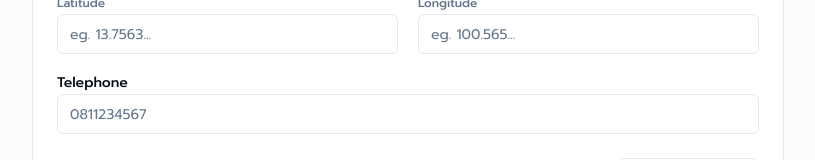
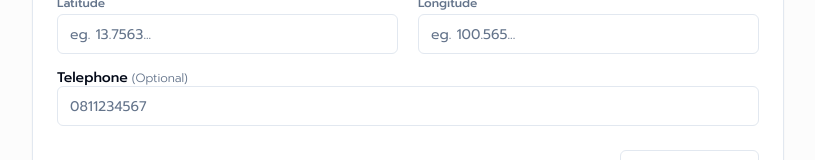
Before and after one commit to DAF-Bridge/Talent-Atmos-Admin, a Next.js app: page /en/org-register in a window 1280 px wide. Shown: the part 1386-1546 px from the top of the page, without its empty margins (232-1047 px from the left). Built offline with nearby package versions, Linux system fonts and the light colour scheme; no server answers.

Commit message:
update: make tel. optional

```diff
--- a/src/app/[locale]/(auth)/org-register/page.tsx
+++ b/src/app/[locale]/(auth)/org-register/page.tsx
@@ -715,12 +715,16 @@ export default function OrgRegisterPage() {
                 </>
               )}
               <div>
-                <Label htmlFor="telephone">Telephone</Label>
+                <Label htmlFor="telephone" className="flex items-center gap-1">
+                  <span>Telephone</span>
+                  <span className="text-xs text-muted-foreground font-light">
+                    {" (Optional)"}
+                  </span>
+                </Label>
                 <Input
                   id="telephone"
                   placeholder="0811234567"
                   {...register("phone", {
-                    required: "Telephone is required",
                     pattern: {
                       value: /^[0-9+\-\s()]*$/,
                       message: "Invalid telephone number",
```
